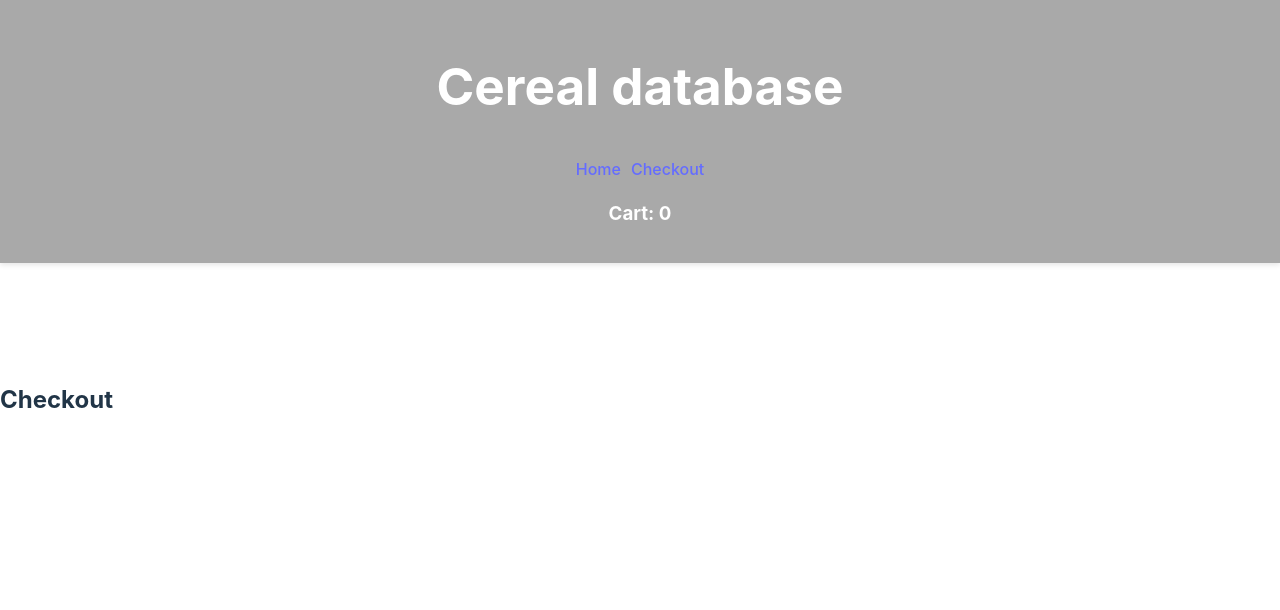
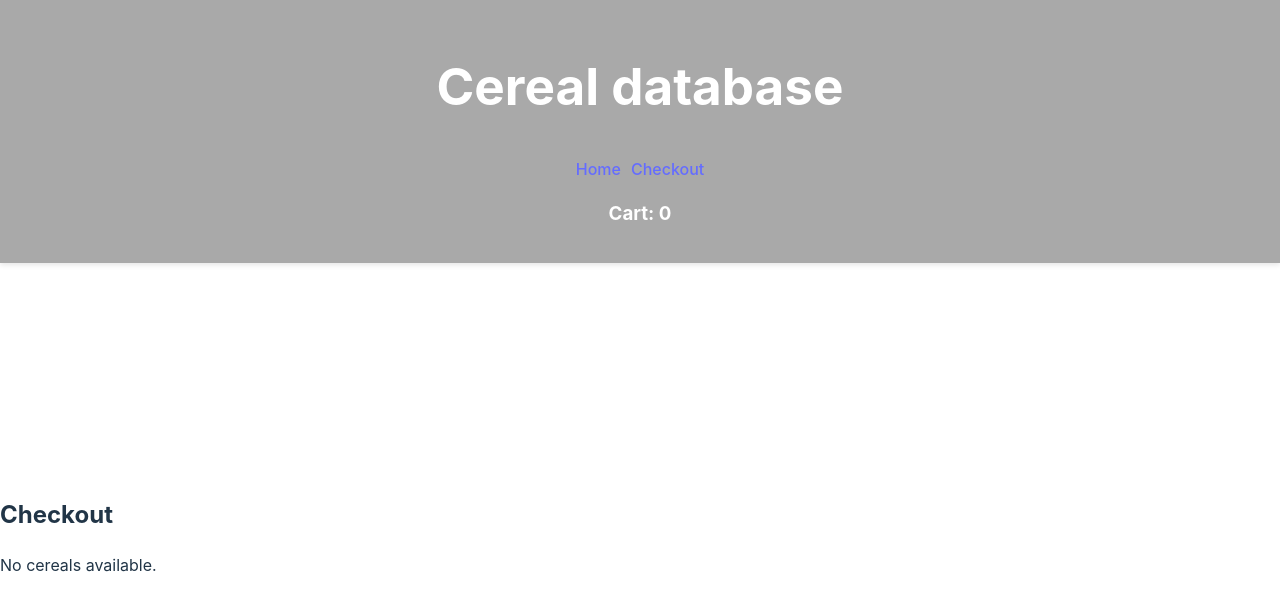
Before and after one commit to Tarkonner/cereal_frontend, a React (Vite) app: page /checkout in a window 1280 px wide. Shown: the top 610 px of the page. Built offline with nearby package versions, Linux system fonts and the light colour scheme.

Commit message:
Added cereal to Checkout page and text if there is non

```diff
--- a/src/Components/NaveBar.tsx
+++ b/src/Components/NaveBar.tsx
@@ -11,12 +11,17 @@ const NaveBar = () => {
 
 
     return (
+        <>
             <nav className={styles.header}>
                 <h1 className="Cereal">Cereal database</h1>
                 <Link to="/home">Home</Link>
                 <Link to="/checkout">Checkout</Link>
                 <h3>Cart: {cart.cartCount}</h3>
             </nav>
+            <div style={{height: "270px"}}>
+
+            </div>
+        </>
     )
 }
 
--- a/src/Pages/CheckoutPage.tsx
+++ b/src/Pages/CheckoutPage.tsx
@@ -1,15 +1,30 @@
-import {useEffect} from "react";
+import {useContext, useEffect, useState} from "react";
+import CerealDisplay from "../Components/CerealDisplay.tsx";
+import {IShoppingCart} from "../Interfaces/IShoppingCart.ts";
+import {ShoppingCartContext} from "../ShoppingCartContextProvider.tsx";
+import {Cereal} from "../Interfaces/Cereal.ts";
 
 
 const CheckoutPage = () =>
 {
+    const cart = useContext<IShoppingCart>(ShoppingCartContext);
+    const [collectedCereal, setCollectedCereal] = useState<Cereal[]>()
 
     useEffect(() =>  {
+        setCollectedCereal(cart.getCartItems());
     }, []);
 
-    return(<>
+    return(
+        <>
             <h2>Checkout</h2>
             <div className="cereal-display">
+                {collectedCereal && collectedCereal.length > 0 ? (
+                    collectedCereal.map((cereal) => (
+                        <CerealDisplay key={cereal.id} cereal={cereal}/>
+                    ))
+                ) : (
+                    <p>No cereals available.</p>
+                )}
             </div>
         </>
     )
```
Lines whose indentation alone changed are shown as unchanged.
